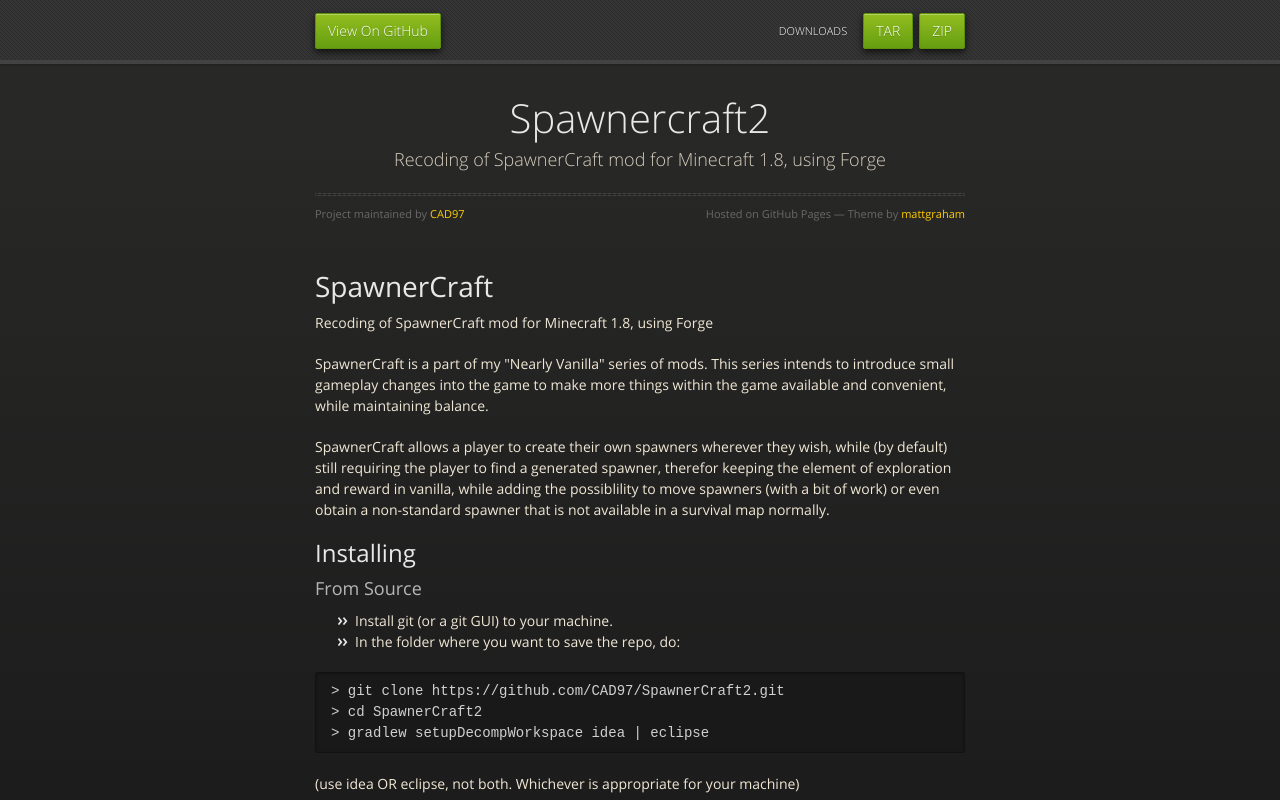
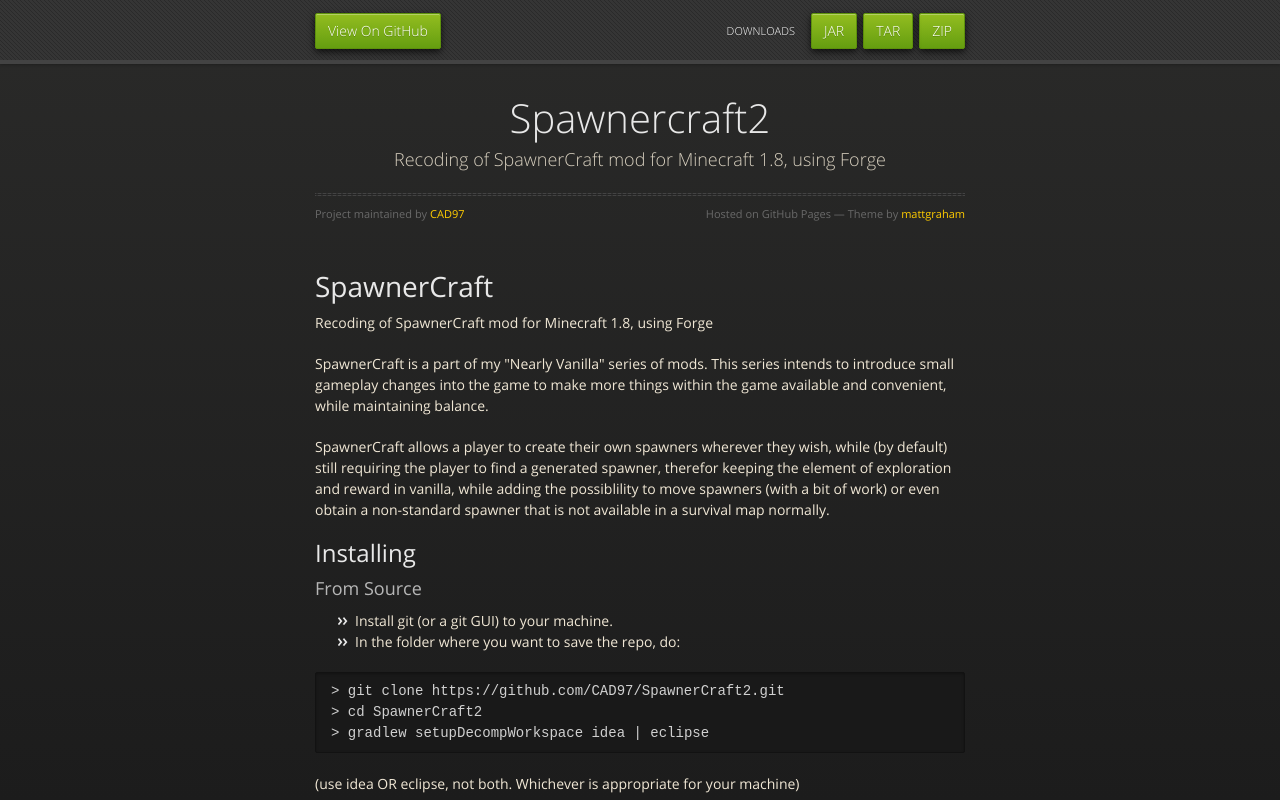
Before and after one commit to CAD97/SpawnerCraft2, a plain HTML site: page index.html in a window 1280 px wide. Shown: the top 800 px of the page. Drawn offline with nearby package versions, Linux system fonts and the light colour scheme.

Commit message:
Update index.html

```diff
--- a/index.html
+++ b/index.html
@@ -23,6 +23,7 @@
           <li class="fork"><a href="https://github.com/CAD97/SpawnerCraft2">View On GitHub</a></li>
           <li class="downloads"><a href="https://github.com/CAD97/SpawnerCraft2/zipball/master">ZIP</a></li>
           <li class="downloads"><a href="https://github.com/CAD97/SpawnerCraft2/tarball/master">TAR</a></li>
+          <li class="downloads"><a href="https://github.com/CAD97/SpawnerCraft2/releases/latest">JAR</a></li>
           <li class="title">DOWNLOADS</li>
         </nav>
       </div><!-- end header -->
```
